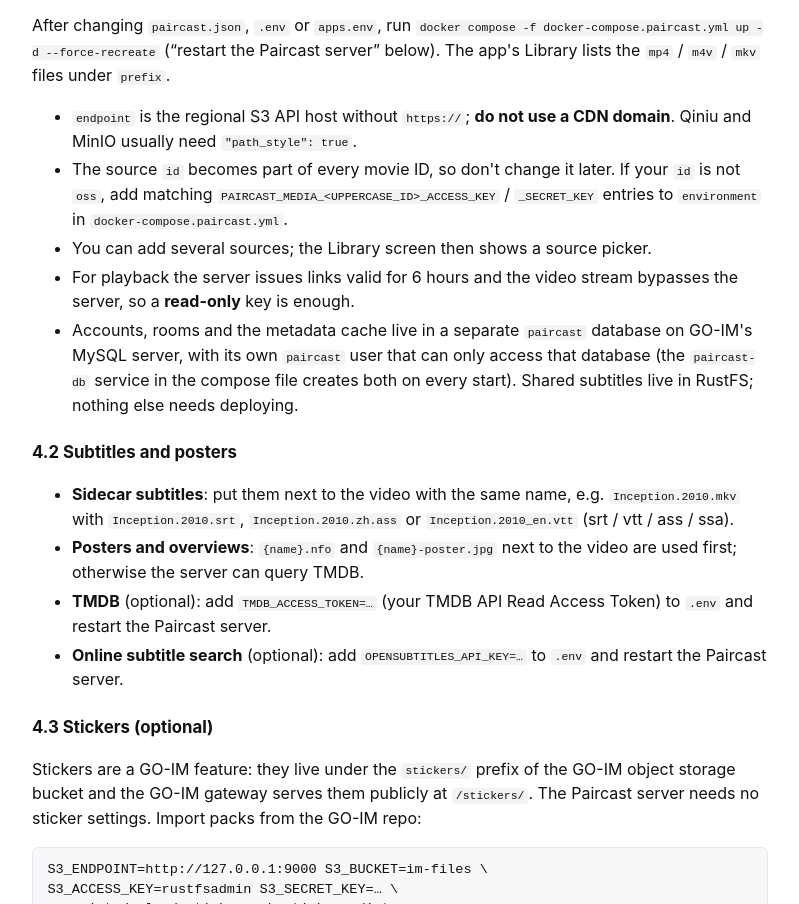
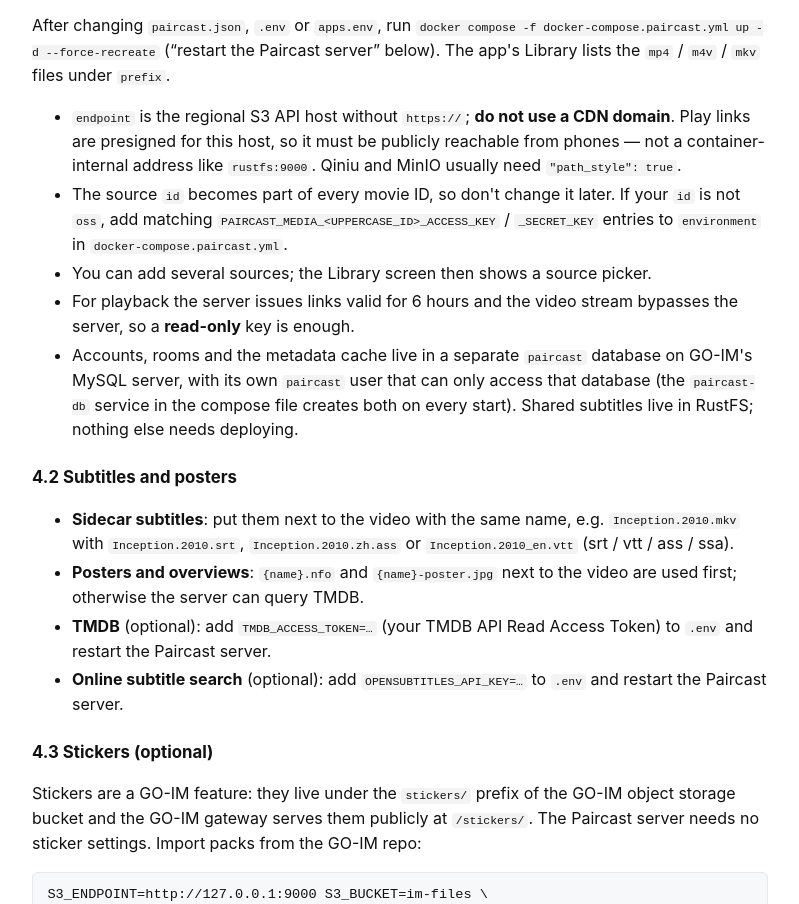
Before and after one commit to chaishuanzhu/Paircast, a plain HTML site: page docs/en-US/deploy/index.html in a window 1280 px wide. Shown: the part 3288-4192 px from the top of the page, without its empty margins (240-1039 px from the left). Drawn offline with Linux system fonts and the light colour scheme.

Commit message:
docs(deploy): media S3 endpoint must be publicly reachable
Co-authored-by: Cursor <cursoragent@cursor.com>

```diff
--- a/docs/en-US/deploy/index.html
+++ b/docs/en-US/deploy/index.html
@@ -120,7 +120,7 @@ MEDIA_OSS_SECRET_KEY=read-only-secret-key</code></pre>
 docker compose -f docker-compose.paircast.yml logs paircast   # ready when it shows listening on :8090</code></pre>
   <p>After changing <code>paircast.json</code>, <code>.env</code> or <code>apps.env</code>, run <code>docker compose -f docker-compose.paircast.yml up -d --force-recreate</code> (“restart the Paircast server” below). The app's Library lists the <code>mp4</code> / <code>m4v</code> / <code>mkv</code> files under <code>prefix</code>.</p>
   <ul>
-    <li><code>endpoint</code> is the regional S3 API host without <code>https://</code>; <strong>do not use a CDN domain</strong>. Qiniu and MinIO usually need <code>"path_style": true</code>.</li>
+    <li><code>endpoint</code> is the regional S3 API host without <code>https://</code>; <strong>do not use a CDN domain</strong>. Play links are presigned for this host, so it must be publicly reachable from phones — not a container-internal address like <code>rustfs:9000</code>. Qiniu and MinIO usually need <code>"path_style": true</code>.</li>
     <li>The source <code>id</code> becomes part of every movie ID, so don't change it later. If your <code>id</code> is not <code>oss</code>, add matching <code>PAIRCAST_MEDIA_&lt;UPPERCASE_ID&gt;_ACCESS_KEY</code> / <code>_SECRET_KEY</code> entries to <code>environment</code> in <code>docker-compose.paircast.yml</code>.</li>
     <li>You can add several sources; the Library screen then shows a source picker.</li>
     <li>For playback the server issues links valid for 6 hours and the video stream bypasses the server, so a <strong>read-only</strong> key is enough.</li>
```
Also changed, not shown: docs/zh-Hans/deploy/index.html (+1 -1 lines), 1 other file.
